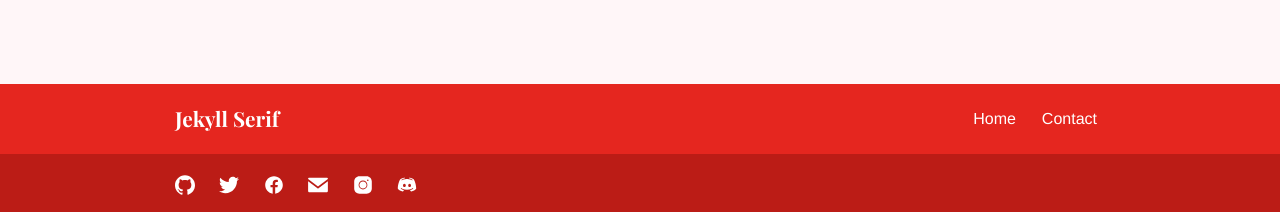
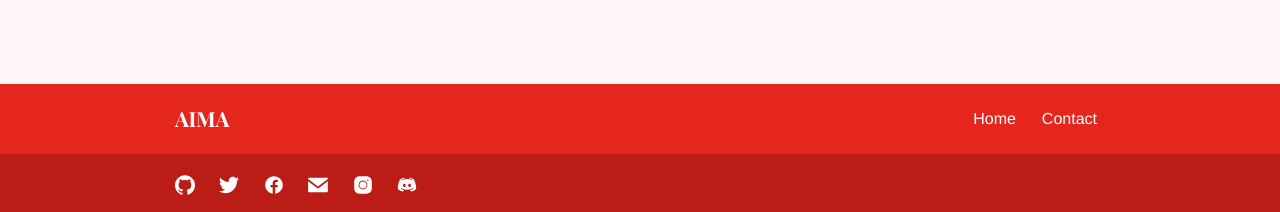
Before and after one commit to aima-research/aima-research.github.io, a Jekyll site: the page built from index.md, in a window 1280 px wide. Shown: the part 1790-2002 px from the top of the page. Built offline with Jekyll 4.4.1, drawn with Linux system fonts in a browser that asks for light colours.

```diff
--- a/_config.yml
+++ b/_config.yml
@@ -1,9 +1,9 @@
-baseurl:
+baseurl: /
 permalink: pretty
-title: 'Jekyll Serif'
+title: 'AIMA'
 
 logo:
-  mobile: "images/logo/logo-mobile.svg"
+  mobile: "images/logo/logo.svg"
   mobile_height: "32px"
   mobile_width: "32px"
   desktop: "images/logo/logo.svg"
```
